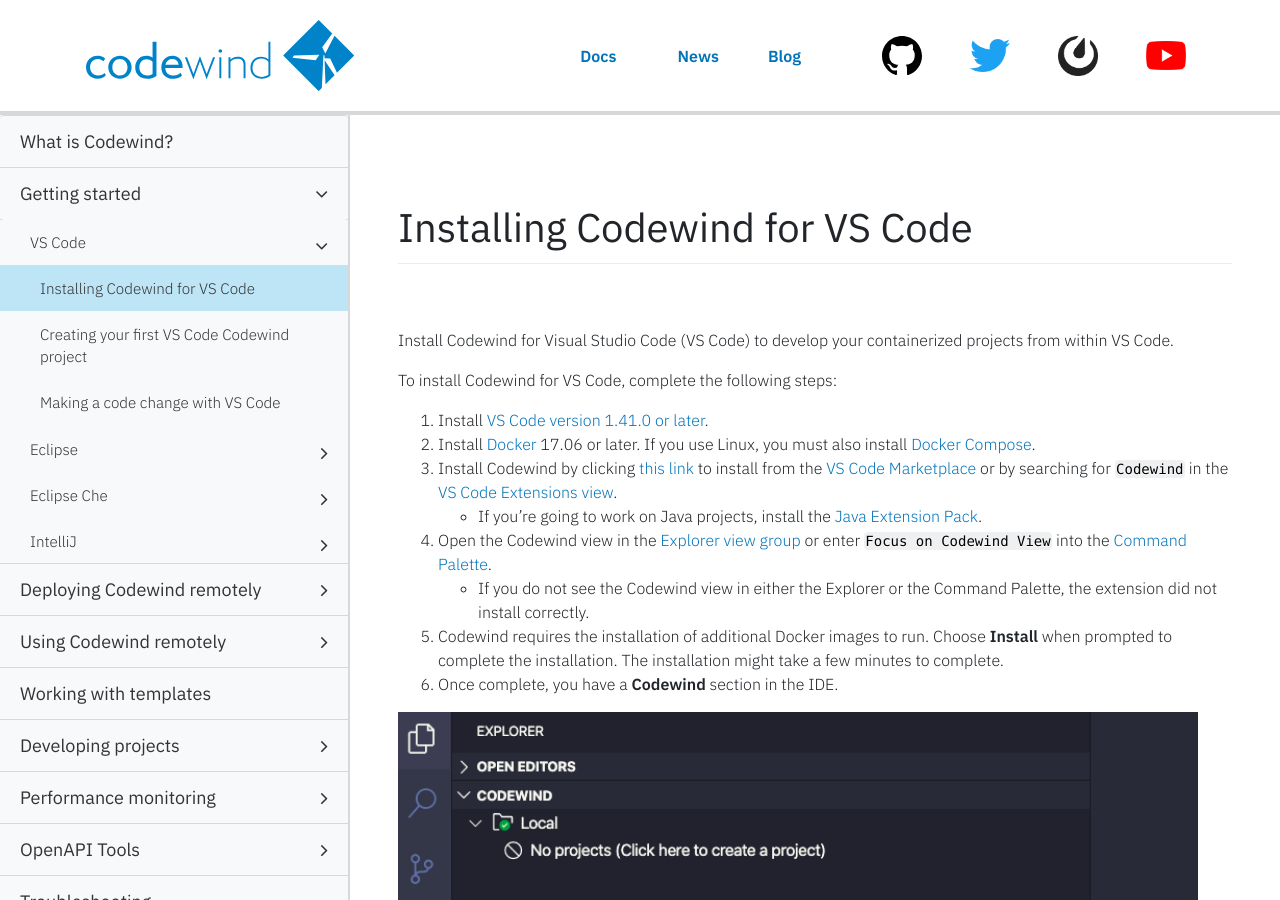
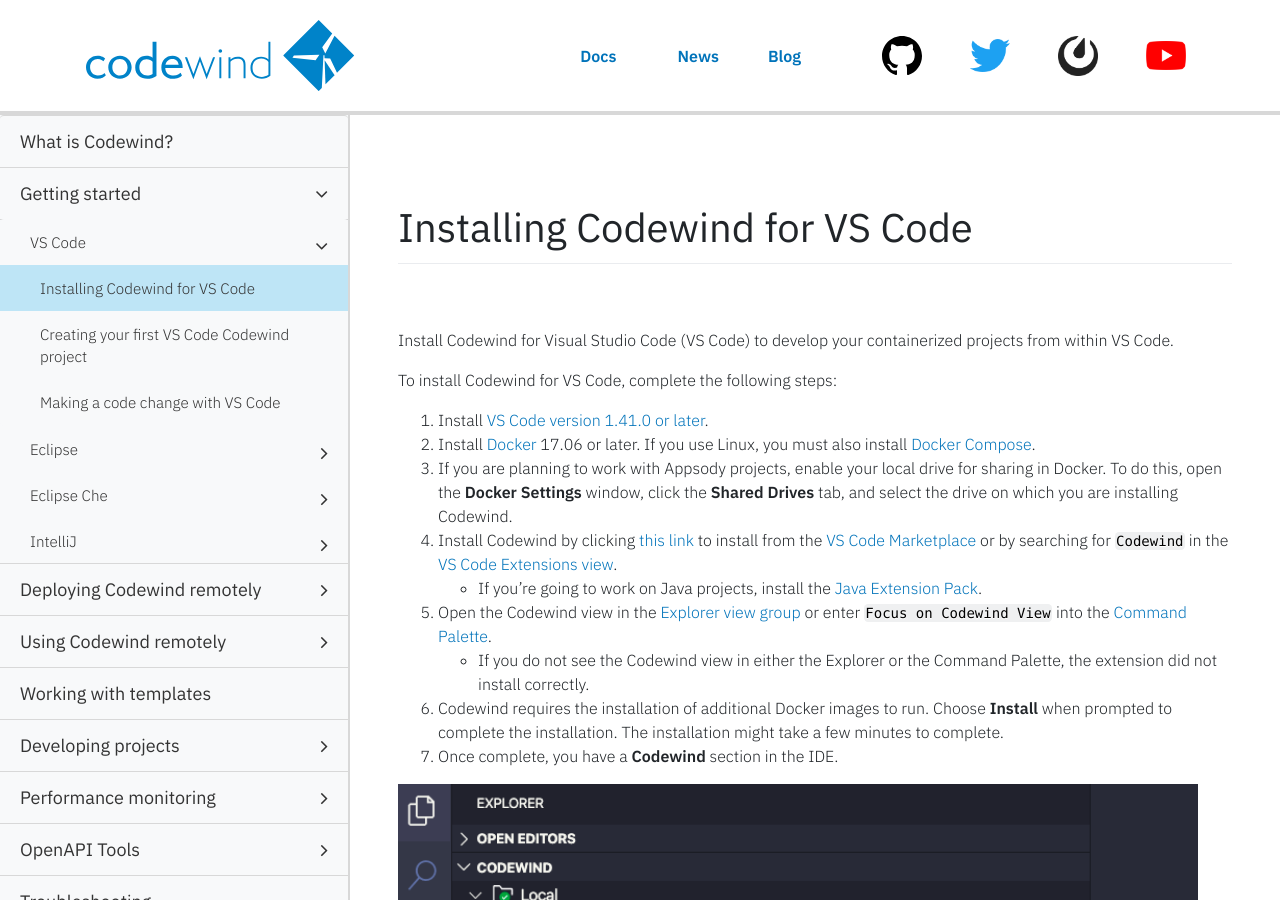
Before and after one commit to eclipse-archived/codewind-docs, a Jekyll site: the page built from docs/_documentations/vsc-getting-started.md, in a window 1280 px wide and 900 px high. Built offline with Jekyll 4.4.1, drawn with Linux system fonts in a browser that asks for light colours; nearby versions of some CDN libraries; comment, search, counter and statistics services are not loaded.

Commit message:
Add new step for Appsody projects (#477)
* Add new step for Appsody projects

Signed-off-by: micgibso <MICGIBSO@uk.ibm.com>

```diff
--- a/docs/_documentations/vsc-getting-started.md
+++ b/docs/_documentations/vsc-getting-started.md
@@ -17,12 +17,13 @@ order: 1
 
 1. Install [VS Code version 1.41.0 or later](https://code.visualstudio.com/download).
 2. Install [Docker](https://docs.docker.com/install/) 17.06 or later. If you use Linux, you must also install [Docker Compose](https://docs.docker.com/compose/install/).
-3. Install Codewind by clicking [this link](vscode:extension/IBM.codewind) to install from the [VS Code Marketplace](https://marketplace.visualstudio.com/items?itemName=IBM.codewind) or by searching for `Codewind` in the [VS Code Extensions view](https://code.visualstudio.com/docs/editor/extension-gallery#_browse-for-extensions).
+3. If you are planning to work with Appsody projects, enable your local drive for sharing in Docker. To do this, open the **Docker Settings** window, click the **Shared Drives** tab, and select the drive on which you are installing Codewind.
+4. Install Codewind by clicking [this link](vscode:extension/IBM.codewind) to install from the [VS Code Marketplace](https://marketplace.visualstudio.com/items?itemName=IBM.codewind) or by searching for `Codewind` in the [VS Code Extensions view](https://code.visualstudio.com/docs/editor/extension-gallery#_browse-for-extensions).
     - If you're going to work on Java projects, install the [Java Extension Pack](https://marketplace.visualstudio.com/items?itemName=vscjava.vscode-java-pack).
-4. Open the Codewind view in the [Explorer view group](https://code.visualstudio.com/docs/getstarted/userinterface) or enter `Focus on Codewind View` into the [Command Palette](https://code.visualstudio.com/docs/getstarted/userinterface#_command-palette).
+5. Open the Codewind view in the [Explorer view group](https://code.visualstudio.com/docs/getstarted/userinterface) or enter `Focus on Codewind View` into the [Command Palette](https://code.visualstudio.com/docs/getstarted/userinterface#_command-palette).
     - If you do not see the Codewind view in either the Explorer or the Command Palette, the extension did not install correctly.
-5. Codewind requires the installation of additional Docker images to run. Choose **Install** when prompted to complete the installation. The installation might take a few minutes to complete.
-6. Once complete, you have a **Codewind** section in the IDE.
+6. Codewind requires the installation of additional Docker images to run. Choose **Install** when prompted to complete the installation. The installation might take a few minutes to complete.
+7. Once complete, you have a **Codewind** section in the IDE.
 
 ![image of Codewind once installed](images/installed.png){:width="800px"}
 
```
Also changed, not shown: docs/_documentations/eclipse-getting-started.md (+5 -4 lines).
